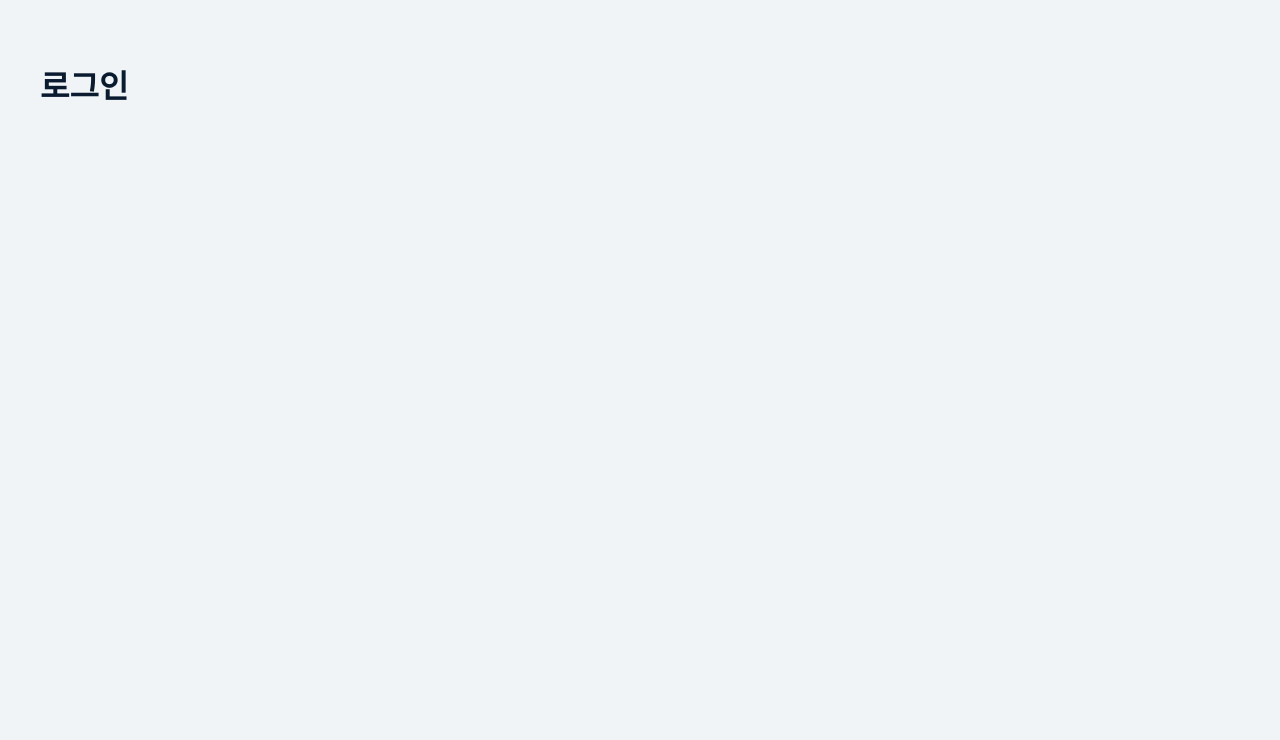
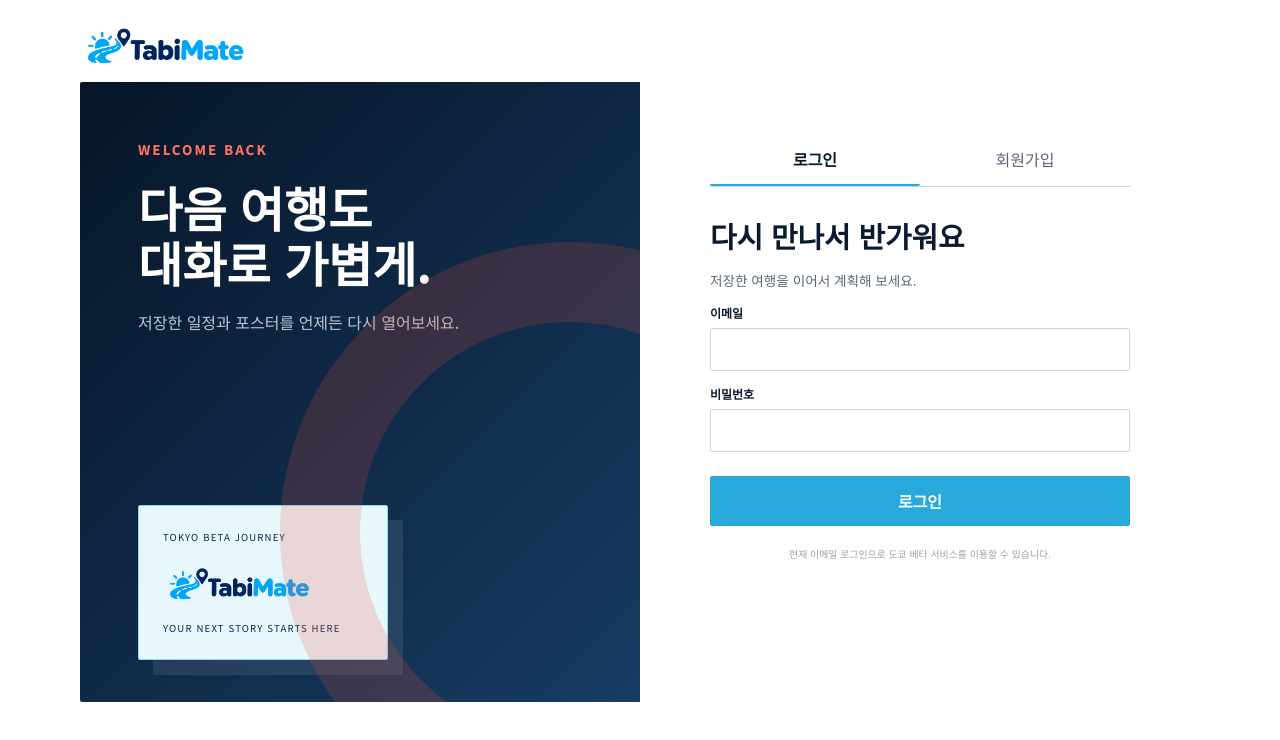
Before and after one commit to hyeonu8745/japan-travel-planner-frontend, a React (Vite) app: page /auth in a window 1280 px wide. Shown: the top 740 px of the page. Built offline with nearby package versions, Linux system fonts and the light colour scheme.

Commit message:
feat: 로그인·회원가입 화면 및 API 연결

```diff
--- a/src/pages/AuthPage.jsx
+++ b/src/pages/AuthPage.jsx
@@ -1,7 +1,217 @@
+import { useState } from "react";
+import { Navigate, useLocation, useNavigate } from "react-router-dom";
+import { login, signup } from "../api/auth";
+import { isLoggedIn, saveAuth } from "../auth/token";
+import Brand from "../components/Brand";
+
+const errorStyle = { color: "#d64545", fontSize: "0.78rem", margin: "4px 0 0" };
+
 export default function AuthPage() {
+  const navigate = useNavigate();
+  const location = useLocation();
+  const [mode, setMode] = useState("login"); // "login" | "signup"
+
+  // 이미 로그인한 상태면 내 여행으로
+  if (isLoggedIn()) {
+    return <Navigate to="/trips" replace />;
+  }
+
+  // 로그인 후 원래 가려던 페이지가 있으면 그곳으로
+  const redirectTo = location.state?.from ?? "/trips";
+
   return (
-    <main style={{ padding: 40 }}>
-      <h1>로그인</h1>
-    </main>
+    <div className="auth-page">
+      <Brand className="auth-brand" />
+      <main className="auth-shell">
+        <section className="auth-art">
+          <small>WELCOME BACK</small>
+          <h1>
+            다음 여행도
+            <br />
+            대화로 가볍게.
+          </h1>
+          <p>저장한 일정과 포스터를 언제든 다시 열어보세요.</p>
+          <div className="passport">
+            <span>TOKYO BETA JOURNEY</span>
+            <b>旅</b>
+            <small>YOUR NEXT STORY STARTS HERE</small>
+          </div>
+        </section>
+
+        <section className="auth-card">
+          <div className="auth-tabs">
+            <button
+              type="button"
+              className={mode === "login" ? "active" : ""}
+              onClick={() => setMode("login")}
+            >
+              로그인
+            </button>
+            <button
+              type="button"
+              className={mode === "signup" ? "active" : ""}
+              onClick={() => setMode("signup")}
+            >
+              회원가입
+            </button>
+          </div>
+
+          {mode === "login" ? (
+            <LoginForm
+              onSuccess={() => navigate(redirectTo, { replace: true })}
+            />
+          ) : (
+            <SignupForm
+              onSuccess={() => navigate("/trips/new", { replace: true })}
+            />
+          )}
+
+          <p className="auth-note">
+            현재 이메일 로그인으로 도쿄 베타 서비스를 이용할 수 있습니다.
+          </p>
+        </section>
+      </main>
+    </div>
   );
 }
+
+function LoginForm({ onSuccess }) {
+  const [email, setEmail] = useState("");
+  const [password, setPassword] = useState("");
+  const [error, setError] = useState("");
+  const [loading, setLoading] = useState(false);
+
+  const handleSubmit = async (e) => {
+    e.preventDefault();
+    setError("");
+    setLoading(true);
+    try {
+      const result = await login({ email, password });
+      saveAuth(result);
+      onSuccess();
+    } catch (err) {
+      setError(err.message);
+    } finally {
+      setLoading(false);
+    }
+  };
+
+  return (
+    <div>
+      <h2>다시 만나서 반가워요</h2>
+      <p>저장한 여행을 이어서 계획해 보세요.</p>
+      <form onSubmit={handleSubmit}>
+        <label>
+          이메일
+          <input
+            type="email"
+            required
+            autoComplete="email"
+            value={email}
+            onChange={(e) => setEmail(e.target.value)}
+          />
+        </label>
+        <label>
+          비밀번호
+          <input
+            type="password"
+            required
+            autoComplete="current-password"
+            value={password}
+            onChange={(e) => setPassword(e.target.value)}
+          />
+        </label>
+        {error && <p style={errorStyle}>{error}</p>}
+        <button className="primary" type="submit" disabled={loading}>
+          {loading ? "로그인 중..." : "로그인"}
+        </button>
+      </form>
+    </div>
+  );
+}
+
+function SignupForm({ onSuccess }) {
+  const [form, setForm] = useState({ nickname: "", email: "", password: "" });
+  const [agreed, setAgreed] = useState(false);
+  const [error, setError] = useState("");
+  const [loading, setLoading] = useState(false);
+
+  const update = (field) => (e) =>
+    setForm({ ...form, [field]: e.target.value });
+
+  const handleSubmit = async (e) => {
+    e.preventDefault();
+    setError("");
+    setLoading(true);
+    try {
+      await signup(form);
+      // 가입 직후 같은 정보로 자동 로그인
+      const result = await login({
+        email: form.email,
+        password: form.password,
+      });
+      saveAuth(result);
+      onSuccess();
+    } catch (err) {
+      setError(err.message);
+    } finally {
+      setLoading(false);
+    }
+  };
+
+  return (
+    <div>
+      <h2>여행을 저장해 보세요</h2>
+      <p>가입하고 만든 일정과 포스터를 한곳에서 관리하세요.</p>
+      <form onSubmit={handleSubmit}>
+        <label>
+          닉네임
+          <input
+            required
+            maxLength={20}
+            placeholder="2~20자"
+            value={form.nickname}
+            onChange={update("nickname")}
+          />
+        </label>
+        <label>
+          이메일
+          <input
+            type="email"
+            required
+            autoComplete="email"
+            placeholder="name@example.com"
+            value={form.email}
+            onChange={update("email")}
+          />
+        </label>
+        <label>
+          비밀번호
+          <input
+            type="password"
+            required
+            minLength={8}
+            maxLength={64}
+            autoComplete="new-password"
+            placeholder="영문과 숫자를 포함해 8자 이상"
+            value={form.password}
+            onChange={update("password")}
+          />
+        </label>
+        <label className="check">
+          <input
+            type="checkbox"
+            required
+            checked={agreed}
+            onChange={(e) => setAgreed(e.target.checked)}
+          />
+          이용약관과 개인정보 처리방침에 동의합니다.
+        </label>
+        {error && <p style={errorStyle}>{error}</p>}
+        <button className="primary" type="submit" disabled={loading}>
+          {loading ? "가입 중..." : "무료로 시작하기"}
+        </button>
+      </form>
+    </div>
+  );
+}
```
